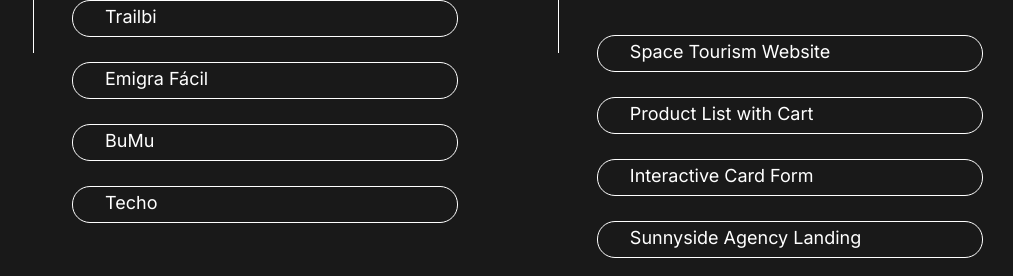
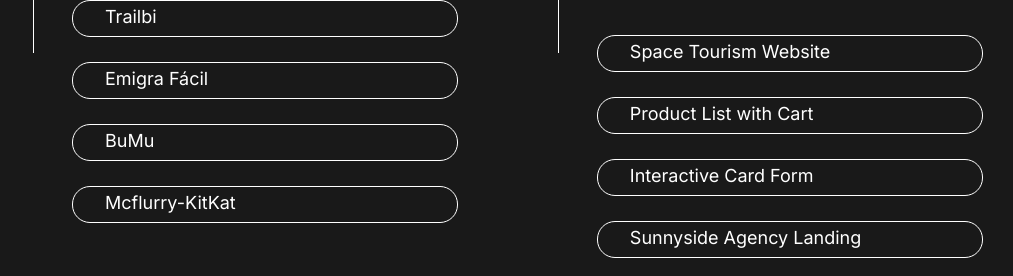
Before and after one commit to josefainostroza/portfolio, a React (Vite) app: page / in a window 1280 px wide. Shown: the part 2797-3073 px from the top of the page, without its empty margins (267-1280 px from the left). Built offline with nearby package versions, Linux system fonts and the light colour scheme.

Commit message:
Add files via upload

```diff
--- a/src/constants/project-details.js
+++ b/src/constants/project-details.js
@@ -17,7 +17,7 @@
 				img02: '/assets/Designsystembumu.svg'
 			},
 			{
-				slug: 'techo',
+				slug: 'Mcflurry-KitKat',
 				img: '/assets/TechoProyectoo.svg'
 			}
 		]
--- a/src/constants/title-proyects.js
+++ b/src/constants/title-proyects.js
@@ -24,10 +24,10 @@
 				url: 'https://www.figma.com/proto/lDtmVFqyoXua3H8qWjuARk/App-Museo?node-id=635-7050&t=W0k5iUSevV1GZ9WT-1&scaling=scale-down-width&content-scaling=fixed&page-id=422%3A7063&starting-point-node-id=635%3A7050'
 			},
 			{
-				name: 'Techo',
+				name: 'Mcflurry-KitKat',
 				image: '/assets/TechoParaChile.png',
 				slug: 'techo',
-				url: 'https://www.figma.com/proto/5AdUxPj2KTGRmlIGpBCEyC/Techo-para-Chile?node-id=11-2&t=JsGaWno46bE26TsO-0&scaling=min-zoom&content-scaling=fixed&page-id=0%3A1'
+				url: 'https://promos.mcdonalds.es/mcflurry/kitkat/'
 			}
 		]
 	},
```
